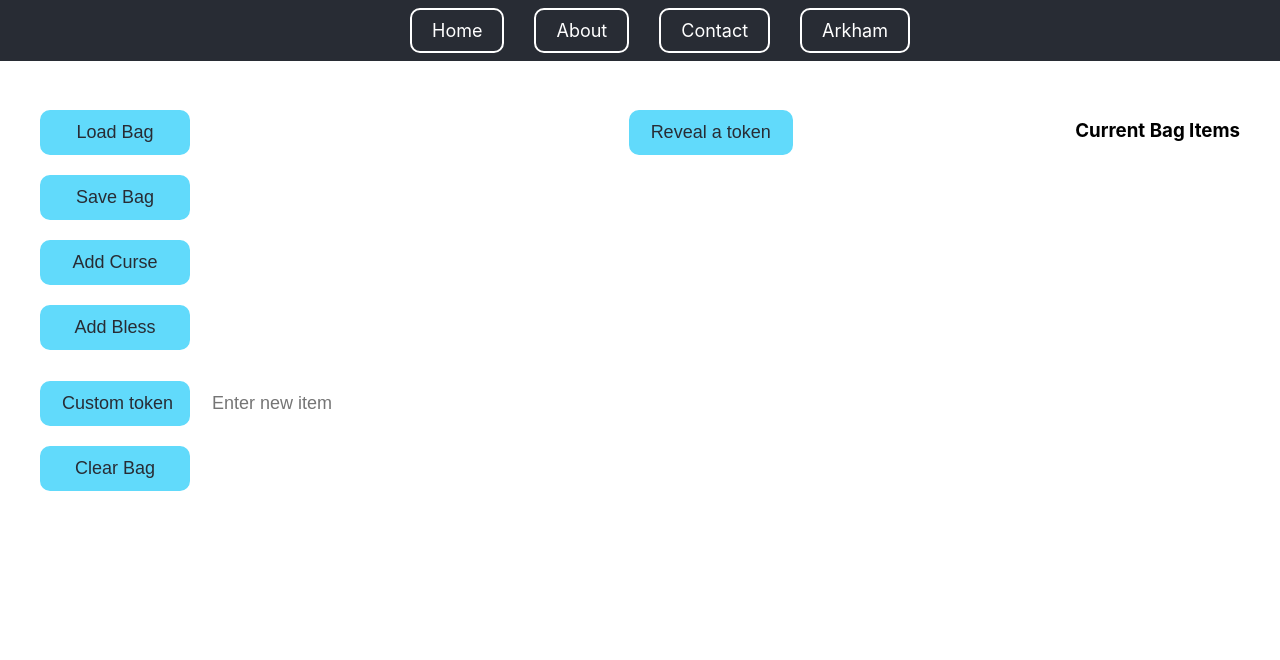
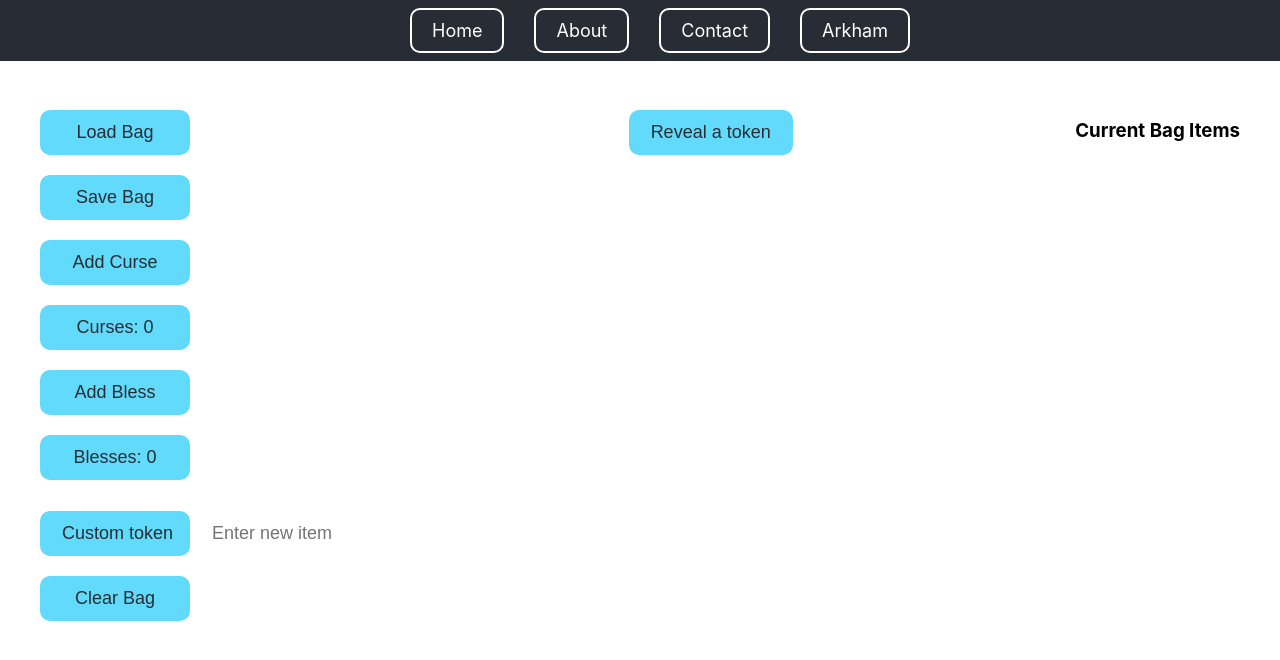
Before and after one commit to Cromwell20/FishPage, a React (Create React App) app: page /arkham in a window 1280 px wide. Shown: the top 660 px of the page. Built offline with nearby package versions, Linux system fonts and the light colour scheme.

Commit message:
Updated Home component and other changes

```diff
--- a/package.json
+++ b/package.json
@@ -9,7 +9,7 @@
     "react": "^18.3.1",
     "react-dom": "^18.3.1",
     "react-router-dom": "^6.26.2",
-    "react-scripts": "5.0.1",
+    "react-scripts": "^5.0.1",
     "web-vitals": "^2.1.4"
   },
   "scripts": {
--- a/src/components/Arkham/Arkham.js
+++ b/src/components/Arkham/Arkham.js
@@ -1,4 +1,4 @@
-import React, { useState } from 'react';
+import React, { useState, useEffect } from 'react';
 import './Arkham.css'; // Import the CSS file for styling
 
 function Arkham() {
@@ -7,6 +7,16 @@ function Arkham() {
   const [revealedOptions, setRevealedOptions] = useState([]);
   const [newOption, setNewOption] = useState('');
   const [savedList, setSavedList] = useState([]);
+  const [curseCount, setCurseCount] = useState(0);
+  const [blessCount, setBlessCount] = useState(0);
+
+  useEffect(() => {
+    const countCurse = availableOptions.filter(option => option === 'Curse').length;
+    setCurseCount(countCurse);
+
+    const countBless = availableOptions.filter(option => option === 'Bless').length;
+    setBlessCount(countBless);
+  }, [availableOptions]);
 
   const loadBag = () => {
     if (savedList.length > 0) {
@@ -28,15 +38,37 @@ function Arkham() {
   };
 
   const addCurse = () => {
-    setAvailableOptions([...availableOptions, 'Curse']);
+    if (curseCount < 10) {
+      setAvailableOptions([...availableOptions, 'Curse']);
+    }
   };
 
   const addBless = () => {
+    if (blessCount < 10) {
     setAvailableOptions([...availableOptions, 'Bless']);
+    }
   };
 
   const saveBag = () => {
     setSavedList([...availableOptions]);
+  };
+
+  const removeFirstCurse = () => {
+    const index = availableOptions.findIndex(option => option === 'Curse');
+    if (index !== -1) {
+      const newAvailableOptions = [...availableOptions];
+      newAvailableOptions.splice(index, 1);
+      setAvailableOptions(newAvailableOptions);
+    }
+  };
+
+  const removeFirstBless = () => {
+    const index = availableOptions.findIndex(option => option === 'Bless');
+    if (index !== -1) {
+      const newAvailableOptions = [...availableOptions];
+      newAvailableOptions.splice(index, 1);
+      setAvailableOptions(newAvailableOptions);
+    }
   };
 
   const revealToken = () => {
@@ -78,7 +110,9 @@ function Arkham() {
         <button onClick={loadBag}>Load Bag</button>
         <button onClick={saveBag}>Save Bag</button>
         <button onClick={addCurse}>Add Curse</button>
+        <button onClick={removeFirstCurse}>Curses: {curseCount}</button>
         <button onClick={addBless}>Add Bless</button>
+        <button onClick={removeFirstBless}>Blesses: {blessCount}</button>
         <div className="input-add-container">
           <button onClick={addToBag}>Custom token</button>
           <input
--- a/src/components/Home/Home.js
+++ b/src/components/Home/Home.js
@@ -1,6 +1,4 @@
 import React from 'react';
-import leftImage from '../../assets/images/left-image.png';
-import rightImage from '../../assets/images/right-image.png';
 
 function Home() {
   return (
@@ -8,7 +6,6 @@ function Home() {
       <h1>Home Page</h1>
       <p>Welcome to the home page!</p>
       <div className="media-container">
-        <img src={leftImage} alt="Left" className="side-image left-image" />
         <div className="video-container">
           <iframe
             width="560"
@@ -21,7 +18,6 @@ function Home() {
             allowFullScreen
           ></iframe>
         </div>
-        <img src={rightImage} alt="Right" className="side-image right-image" />
       </div>
     </div>
   );
```
Also changed, not shown: 1 other file (tests, documents, lock files or other folders).
